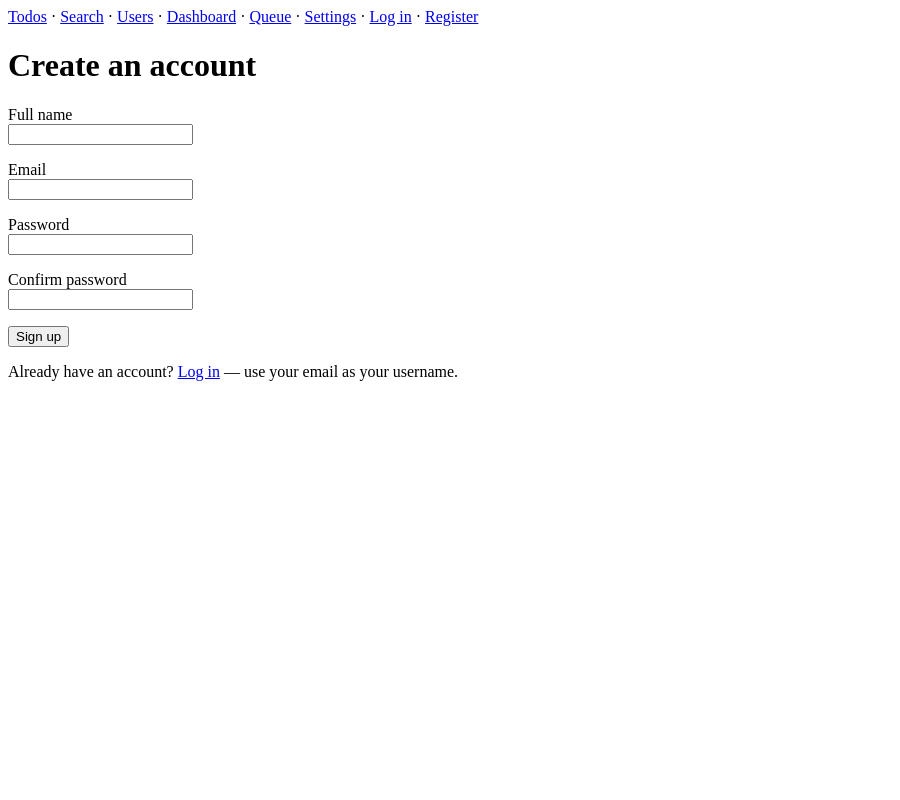
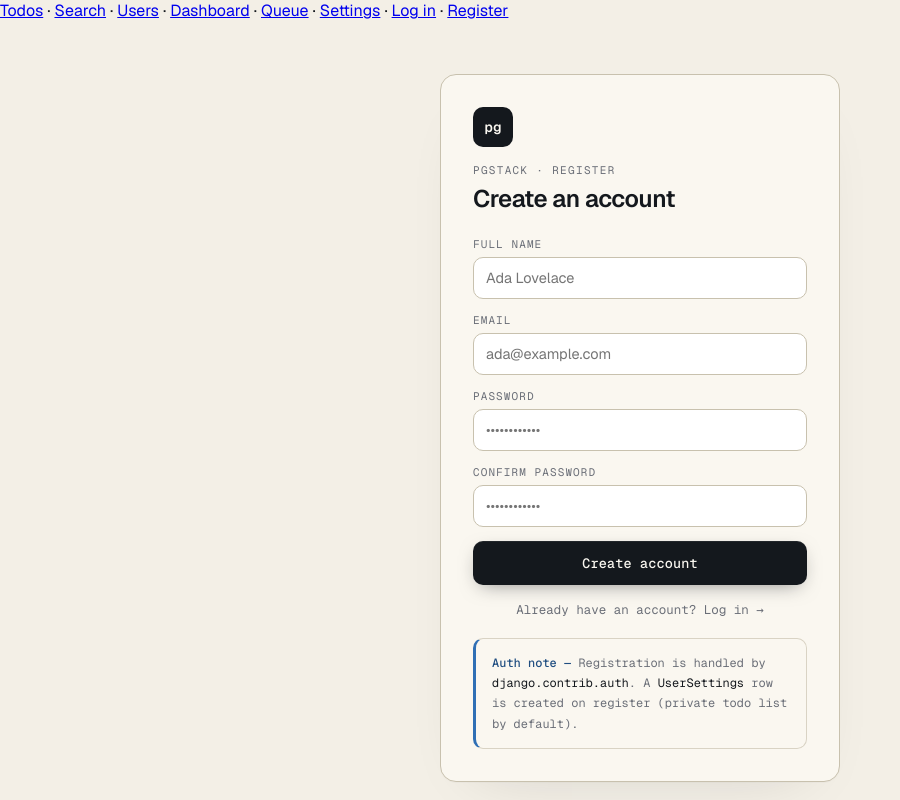
Before and after one commit to birat051/pgstack, a Django app: page /auth/signup/ in a window 1280 px wide. Shown: the whole page, without its empty margins (0-900 px from the left). Run offline with Django 5.2, Linux system fonts and the light colour scheme; parts of the project's set-up code (start-up, migrations or seed data) failed here and were passed over.

Commit message:
Design: Auth pages (login + signup)

```diff
--- a/accounts/forms.py
+++ b/accounts/forms.py
@@ -4,12 +4,22 @@ Signup: ``name`` is stored on ``User.first_name`` (single field mapping per PR c
 
 from django import forms
 from django.contrib.auth import get_user_model
+from django.contrib.auth.forms import AuthenticationForm
 from django.contrib.auth.password_validation import validate_password
 from django.core.exceptions import ValidationError
 
 from accounts.services import username_for_normalized_email
 
 User = get_user_model()
+
+
+class LoginForm(AuthenticationForm):
+    """Login fields styled for the design system ``field__input`` widget class."""
+
+    def __init__(self, *args, **kwargs) -> None:
+        super().__init__(*args, **kwargs)
+        for field in self.fields.values():
+            field.widget.attrs.setdefault('class', 'field__input')
 
 
 class SignupForm(forms.Form):
@@ -28,6 +38,24 @@ class SignupForm(forms.Form):
         strip=False,
         widget=forms.PasswordInput(attrs={'autocomplete': 'new-password'}),
     )
+
+    def __init__(self, *args, **kwargs) -> None:
+        super().__init__(*args, **kwargs)
+        self.fields['name'].widget.attrs.update({
+            'class': 'field__input',
+            'placeholder': 'Ada Lovelace',
+            'autocomplete': 'name',
+        })
+        self.fields['email'].widget.attrs.update({
+            'class': 'field__input',
+            'placeholder': 'ada@example.com',
+            'autocomplete': 'email',
+        })
+        for field_name in ('password', 'password_confirm'):
+            self.fields[field_name].widget.attrs.update({
+                'class': 'field__input',
+                'placeholder': '••••••••••••',
+            })
 
     def clean_name(self) -> str:
         name = self.cleaned_data['name'].strip()
--- a/accounts/templates/accounts/signup.html
+++ b/accounts/templates/accounts/signup.html
@@ -3,42 +3,36 @@
 {% block title %}Sign up — pgstack{% endblock %}
 
 {% block content %}
-    <main>
-        <h1>Create an account</h1>
+    <div class="auth-page">
+        <div class="auth-card">
+            <header class="auth-card__header">
+                <span class="auth-card__mark" aria-hidden="true">pg</span>
+                <div>
+                    <p class="auth-card__kicker">pgstack · register</p>
+                    <h2 class="auth-card__title">Create an account</h2>
+                </div>
+            </header>
 
-        {% if form.non_field_errors %}
-            <ul>
-                {% for err in form.non_field_errors %}
-                    <li>{{ err }}</li>
-                {% endfor %}
-            </ul>
-        {% endif %}
+            {% include 'todos/partials/non_field_errors.html' %}
 
-        <form method="post" action="{% url 'signup' %}">
-            {% csrf_token %}
-            <p>
-                <label for="id_name">Full name</label><br>
-                {{ form.name }}
-                {% for err in form.name.errors %}<strong>{{ err }}</strong>{% endfor %}
+            <form class="auth-card__form" method="post" action="{% url 'signup' %}">
+                {% csrf_token %}
+                {% include 'todos/partials/form_field.html' with field=form.name %}
+                {% include 'todos/partials/form_field.html' with field=form.email %}
+                {% include 'todos/partials/form_field.html' with field=form.password %}
+                {% include 'todos/partials/form_field.html' with field=form.password_confirm %}
+                <button type="submit" class="btn btn--primary btn--full">Create account</button>
+            </form>
+
+            <p class="auth-card__signup-link">
+                <a href="{% url 'login' %}">Already have an account? Log in →</a>
             </p>
-            <p>
-                <label for="id_email">Email</label><br>
-                {{ form.email }}
-                {% for err in form.email.errors %}<strong>{{ err }}</strong>{% endfor %}
-            </p>
-            <p>
-                <label for="id_password">Password</label><br>
-                {{ form.password }}
-                {% for err in form.password.errors %}<strong>{{ err }}</strong>{% endfor %}
-            </p>
-            <p>
-                <label for="id_password_confirm">Confirm password</label><br>
-                {{ form.password_confirm }}
-                {% for err in form.password_confirm.errors %}<strong>{{ err }}</strong>{% endfor %}
-            </p>
-            <p><button type="submit">Sign up</button></p>
-        </form>
 
-        <p>Already have an account? <a href="{% url 'login' %}">Log in</a> — use your email as your username.</p>
-    </main>
+            <div class="auth-card__note" role="note">
+                <span class="auth-card__note-label">Auth note —</span>
+                Registration is handled by <code>django.contrib.auth</code>.
+                A <code>UserSettings</code> row is created on register (private todo list by default).
+            </div>
+        </div>
+    </div>
 {% endblock %}
--- a/pgstack/settings/base.py
+++ b/pgstack/settings/base.py
@@ -80,6 +80,7 @@ USE_I18N = True
 USE_TZ = True
 
 STATIC_URL = 'static/'
+STATICFILES_DIRS = [BASE_DIR / 'static']
 DEFAULT_AUTO_FIELD = 'django.db.models.BigAutoField'
 
 CHANNEL_LAYERS = {
--- a/pgstack/urls.py
+++ b/pgstack/urls.py
@@ -1,13 +1,21 @@
+from django.conf import settings
 from django.contrib import admin
+from django.contrib.auth.views import LoginView
+from django.contrib.staticfiles.urls import staticfiles_urlpatterns
 from django.urls import include, path
 
+from accounts.forms import LoginForm
 from accounts.views import logout, signup
 
 urlpatterns = [
     path('admin/', admin.site.urls),
+    path('auth/login/', LoginView.as_view(authentication_form=LoginForm), name='login'),
     path('auth/signup/', signup, name='signup'),
     path('auth/logout/', logout, name='logout'),
     path('auth/', include('django.contrib.auth.urls')),
     path('', include('accounts.urls')),
     path('', include('todos.urls')),
 ]
+
+if settings.DEBUG:
+    urlpatterns += staticfiles_urlpatterns()
--- /dev/null
+++ b/static/css/base.css
@@ -0,0 +1,152 @@
+/* Minimal foundation for Phase 9 — expanded in PR 18/19. */
+
+*,
+*::before,
+*::after {
+  box-sizing: border-box;
+}
+
+:root {
+  --bg: #f3efe6;
+  --paper: #faf7f0;
+  --ink: #14181d;
+  --ink-2: #2a2f37;
+  --muted: #6b6f78;
+  --green: #3d7a4a;
+  --amber: #b97d2a;
+  --pg-soft: #e6eef8;
+  --pg-deep: #1f4d80;
+  --rule: #d9d3c4;
+  --rule-2: #c8c1ae;
+  --pg: #2f6fb5;
+  --red: #b14b3c;
+  --radius-md: 10px;
+  --radius-2xl: 16px;
+  --focus-ring: 0 0 0 3px rgba(47, 111, 181, 0.18);
+  --shadow-card: 0 1px 0 rgba(20, 24, 29, 0.02), 0 24px 60px -40px rgba(20, 24, 29, 0.18);
+  --sans: "Geist", ui-sans-serif, system-ui, sans-serif;
+  --mono: "Geist Mono", ui-monospace, "SF Mono", Menlo, monospace;
+  --nav-height: 56px;
+}
+
+html,
+body {
+  margin: 0;
+  padding: 0;
+}
+
+body {
+  font-family: var(--sans);
+  color: var(--ink);
+  background: var(--bg);
+  -webkit-font-smoothing: antialiased;
+}
+
+.site-nav {
+  height: var(--nav-height);
+}
+
+.auth-page {
+  display: flex;
+  align-items: center;
+  justify-content: center;
+  min-height: calc(100vh - var(--nav-height));
+  width: 100%;
+}
+
+.auth-card {
+  width: 100%;
+  max-width: 400px;
+  padding: 32px;
+  background: var(--paper);
+  border: 1px solid var(--rule-2);
+  border-radius: var(--radius-2xl);
+  box-shadow: var(--shadow-card);
+}
+
+.auth-card__header {
+  display: flex;
+  flex-direction: column;
+  gap: 16px;
+  margin-bottom: 24px;
+}
+
+.auth-card__mark {
+  width: 40px;
+  height: 40px;
+  border-radius: 10px;
+  background: var(--ink);
+  color: var(--paper);
+  display: grid;
+  place-items: center;
+  font-family: var(--mono);
+  font-weight: 700;
+  font-size: 14px;
+  flex-shrink: 0;
+}
+
+.auth-card__kicker {
+  margin: 0 0 8px;
+  font-family: var(--mono);
+  font-size: 11px;
+  letter-spacing: 0.12em;
+  text-transform: uppercase;
+  color: var(--muted);
+}
+
+.auth-card__title {
+  margin: 0;
+  font-family: var(--sans);
+  font-size: 24px;
+  font-weight: 600;
+  letter-spacing: -0.02em;
+  line-height: 1.15;
+  color: var(--ink);
+}
+
+.auth-card__form {
+  display: flex;
+  flex-direction: column;
+  gap: 14px;
+}
+
+.auth-card__signup-link {
+  margin: 16px 0 0;
+  text-align: center;
+  font-family: var(--mono);
+  font-size: 12.5px;
+  color: var(--muted);
+}
+
+.auth-card__signup-link a {
+  color: inherit;
+  text-decoration: none;
+}
+
+.auth-card__signup-link a:hover {
+  color: var(--ink);
+}
+
+.auth-card__note {
+  margin-top: 20px;
+  padding: 14px 16px;
+  border: 1px solid var(--rule);
+  border-left: 3px solid var(--pg);
+  border-radius: var(--radius-md);
+  background: var(--paper);
+  font-family: var(--mono);
+  font-size: 12px;
+  line-height: 1.7;
+  color: var(--muted);
+}
+
+.auth-card__note-label {
+  color: var(--pg-deep);
+  font-weight: 500;
+}
+
+.auth-card__note code {
+  font-family: var(--mono);
+  font-size: 1em;
+  color: var(--ink);
+}
--- /dev/null
+++ b/static/css/buttons.css
@@ -0,0 +1,34 @@
+.btn {
+  display: inline-flex;
+  align-items: center;
+  justify-content: center;
+  border: none;
+  border-radius: var(--radius-md);
+  font-family: var(--mono);
+  font-weight: 500;
+  cursor: pointer;
+  letter-spacing: 0.01em;
+  text-decoration: none;
+}
+
+.btn--primary {
+  background: var(--ink);
+  color: var(--paper);
+  box-shadow:
+    0 1px 0 rgba(255, 255, 255, 0.06) inset,
+    0 6px 20px -8px rgba(20, 24, 29, 0.55);
+}
+
+.btn--primary:hover {
+  background: #0c1014;
+}
+
+.btn--primary:active {
+  transform: translateY(1px);
+}
+
+.btn--full {
+  width: 100%;
+  height: 44px;
+  font-size: 13.5px;
+}
--- /dev/null
+++ b/static/css/forms.css
@@ -0,0 +1,129 @@
+.field {
+  display: flex;
+  flex-direction: column;
+  gap: 6px;
+}
+
+.field__label {
+  font-family: var(--mono);
+  font-size: 11px;
+  letter-spacing: 0.1em;
+  text-transform: uppercase;
+  color: var(--muted);
+}
+
+.field--error .field__label {
+  color: var(--red);
+}
+
+.field__input {
+  width: 100%;
+  height: 42px;
+  padding: 0 12px;
+  border: 1px solid var(--rule-2);
+  border-radius: var(--radius-md);
+  background: #fff;
+  font-family: var(--sans);
+  font-size: 14.5px;
+  color: var(--ink);
+}
+
+.field__input:focus {
+  outline: none;
+  border-color: var(--pg);
+  box-shadow: var(--focus-ring);
+}
+
+.field--error .field__input {
+  border-color: var(--red);
+  box-shadow: 0 0 0 3px rgba(177, 75, 60, 0.12);
+}
+
+.field__error {
+  display: flex;
+  align-items: center;
+  gap: 7px;
+  margin: 0;
+  font-family: var(--mono);
+  font-size: 11.5px;
+  color: var(--red);
+}
+
+.msg-banner {
+  display: flex;
+  gap: 12px;
+  padding: 12px 14px;
+  border: 1px solid transparent;
+  border-radius: var(--radius-md);
+}
+
+.msg-banner__icon {
+  width: 20px;
+  height: 20px;
+  border-radius: 50%;
+  display: grid;
+  place-items: center;
+  flex-shrink: 0;
+  margin-top: 1px;
+  font-family: var(--mono);
+  font-size: 11px;
+  font-weight: 700;
+  color: #fff;
+}
+
+.msg-banner__text {
+  margin: 0;
+  padding: 0;
+  list-style: none;
+  font-size: 13.5px;
+  line-height: 1.5;
+  color: var(--ink-2);
+}
+
+.msg-banner__text li + li {
+  margin-top: 4px;
+}
+
+.msg-banner--success {
+  background: #edf7f0;
+  border-color: rgba(61, 122, 74, 0.3);
+  border-left: 3px solid var(--green);
+}
+
+.msg-banner--success .msg-banner__icon {
+  background: var(--green);
+}
+
+.msg-banner--info {
+  background: var(--pg-soft);
+  border-color: rgba(47, 111, 181, 0.25);
+  border-left: 3px solid var(--pg);
+}
+
+.msg-banner--info .msg-banner__icon {
+  background: var(--pg);
+}
+
+.msg-banner--warning {
+  background: #fdf4e4;
+  border-color: rgba(185, 125, 42, 0.3);
+  border-left: 3px solid var(--amber);
+}
+
+.msg-banner--warning .msg-banner__icon {
+  background: var(--amber);
+}
+
+.msg-banner--error {
+  background: #fdf0ee;
+  border-color: rgba(177, 75, 60, 0.3);
+  border-left: 3px solid var(--red);
+}
+
+.msg-banner--error .msg-banner__icon {
+  background: var(--red);
+}
+
+.auth-card .msg-banner {
+  margin-bottom: 18px;
+}
--- a/todos/templates/todos/base.html
+++ b/todos/templates/todos/base.html
@@ -1,12 +1,20 @@
+{% load static %}
 <!DOCTYPE html>
 <html lang="en">
 <head>
     <meta charset="utf-8">
+    <meta name="viewport" content="width=device-width, initial-scale=1">
     <title>{% block title %}pgstack{% endblock %}</title>
+    <link rel="preconnect" href="https://fonts.googleapis.com">
+    <link rel="preconnect" href="https://fonts.gstatic.com" crossorigin>
+    <link href="https://fonts.googleapis.com/css2?family=Geist:wght@400;500;600;700&family=Geist+Mono:wght@400;500;600&display=swap" rel="stylesheet">
+    <link rel="stylesheet" href="{% static 'css/base.css' %}">
+    <link rel="stylesheet" href="{% static 'css/forms.css' %}">
+    <link rel="stylesheet" href="{% static 'css/buttons.css' %}">
     {% block extra_head %}{% endblock %}
 </head>
 <body>
-    <nav>
+    <nav class="site-nav">
         <a href="{% url 'index' %}">Todos</a>
         ·
         <a href="{% url 'search' %}">Search</a>
--- /dev/null
+++ b/todos/templates/todos/partials/form_field.html
@@ -0,0 +1,9 @@
+<div class="field{% if field.errors %} field--error{% endif %}">
+    <label class="field__label" for="{{ field.id_for_label }}">{{ field.label }}</label>
+    {{ field }}
+    {% for error in field.errors %}
+        <p class="field__error" role="alert">
+            <span aria-hidden="true">⚠</span> {{ error }}
+        </p>
+    {% endfor %}
+</div>
--- /dev/null
+++ b/todos/templates/todos/partials/non_field_errors.html
@@ -0,0 +1,10 @@
+{% if form.non_field_errors %}
+    <div class="msg-banner msg-banner--error" role="alert">
+        <span class="msg-banner__icon" aria-hidden="true">✕</span>
+        <ul class="msg-banner__text">
+            {% for error in form.non_field_errors %}
+                <li>{{ error }}</li>
+            {% endfor %}
+        </ul>
+    </div>
+{% endif %}
```
Also changed, not shown: accounts/templates/registration/login.html (+22 -21 lines), docs/TASK_CHECKLIST.MD (+19 -19 lines).
